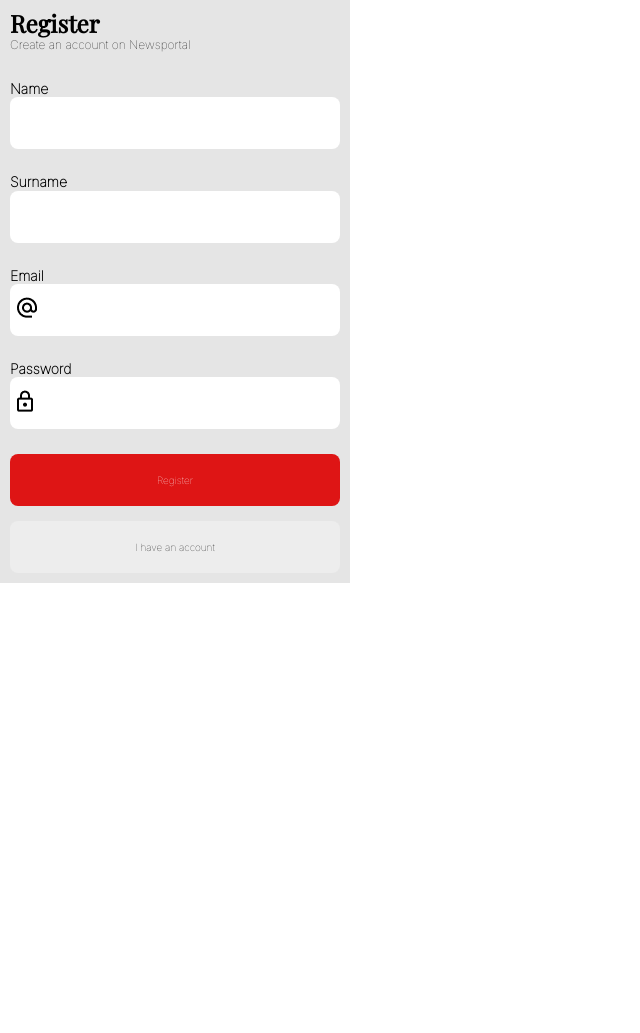
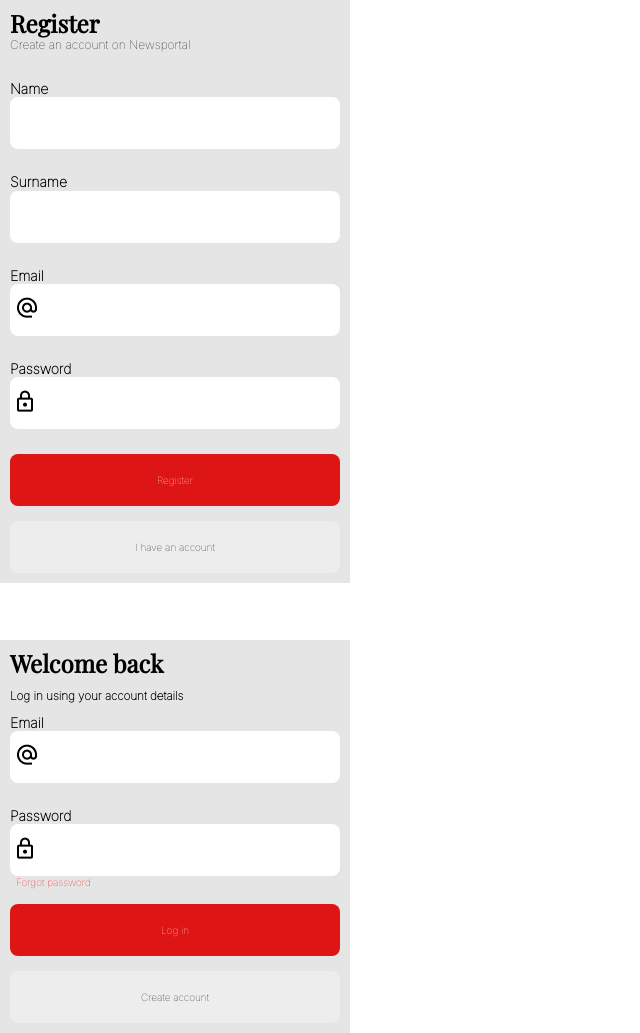
Before and after one commit to jerrydelivo/News-Portal, a plain HTML site: page index.html in a window 1280 px wide. Shown: the whole page, without its empty margins (0-640 px from the left). Before the commit the page ends 800 px from the top, so only its background shows below. Drawn offline with nearby package versions, Linux system fonts and the light colour scheme.

Commit message:
Made login form

```diff
--- a/index.html
+++ b/index.html
@@ -18,6 +18,7 @@
     <link href="https://unpkg.com/@csstools/normalize.css" rel="stylesheet" />
     <link rel="stylesheet" href="styles.css" />
   </head>
+  <a href="article-page.html"></a>
   <body>
     <form action="" class="register-form">
       <h2>Register</h2>
@@ -33,5 +34,17 @@
       <input type="submit" value="Register" />
       <button>I have an account</button>
     </form>
+    <br /><br /><br /><br /><br />
+    <form action="" class="login-form">
+      <h2>Welcome back</h2>
+      <h3>Log in using your account details</h3>
+      <label for="email-input">Email</label>
+      <input type="email" id="email-input" />
+      <label for="password-input">Password</label>
+      <input type="password" id="password-input" />
+      <button class="pass-recovery">Forgot password</button>
+      <input type="submit" value="Log in" />
+      <button class="create-acc">Create account</button>
+    </form>
   </body>
 </html>
--- a/styles.css
+++ b/styles.css
@@ -6,7 +6,7 @@ html {
   box-sizing: border-box;
 }
 
-/* Register Form */
+/* ------- Register Form ------- */
 
 .register-form {
   width: 35rem;
@@ -62,6 +62,7 @@ html {
   border-radius: 8px;
   line-height: 5rem;
   margin-bottom: 15px;
+  cursor: pointer;
 }
 
 .register-form button {
@@ -70,4 +71,74 @@ html {
   border-radius: 8px;
   border: 1px;
   line-height: 5rem;
+  cursor: pointer;
 }
+
+/* ------- Login Form ------- */
+
+.login-form {
+  width: 35rem;
+  font-family: Inter;
+  padding: 10px;
+  background: #e5e5e5;
+}
+
+.login-form h2 {
+  margin: 0;
+  font-size: 2.4rem;
+  font-family: "Playfair Display", serif;
+}
+
+.login-form label {
+  font-size: 1.4rem;
+  font-weight: bold;
+}
+
+.login-form input[type="email"],
+.login-form input[type="password"] {
+  display: block;
+  width: 100%;
+  line-height: 5rem;
+  border: 1px;
+  border-radius: 8px;
+  font-size: 2.5rem;
+}
+
+.login-form input[type="email"] {
+  background: white url(images/duck.png) no-repeat scroll 7px 13px;
+  padding-left: 30px;
+  margin-bottom: 25px;
+}
+
+.login-form input[type="password"] {
+  background: white url(images/lock.png) no-repeat scroll 7px 13px;
+  padding-left: 30px;
+}
+
+.login-form input[type="submit"] {
+  background-color: #de1515;
+  color: white;
+  width: 100%;
+  border: 1px;
+  border-radius: 8px;
+  line-height: 5rem;
+  margin-bottom: 15px;
+  cursor: pointer;
+}
+
+.login-form .pass-recovery {
+  border: none;
+  background-color: #e5e5e5;
+  color: red;
+  margin-bottom: 15px;
+  cursor: pointer;
+}
+
+.login-form .create-acc {
+  background-color: #ededed;
+  width: 100%;
+  border-radius: 8px;
+  border: 1px;
+  line-height: 5rem;
+  cursor: pointer;
+}
```
